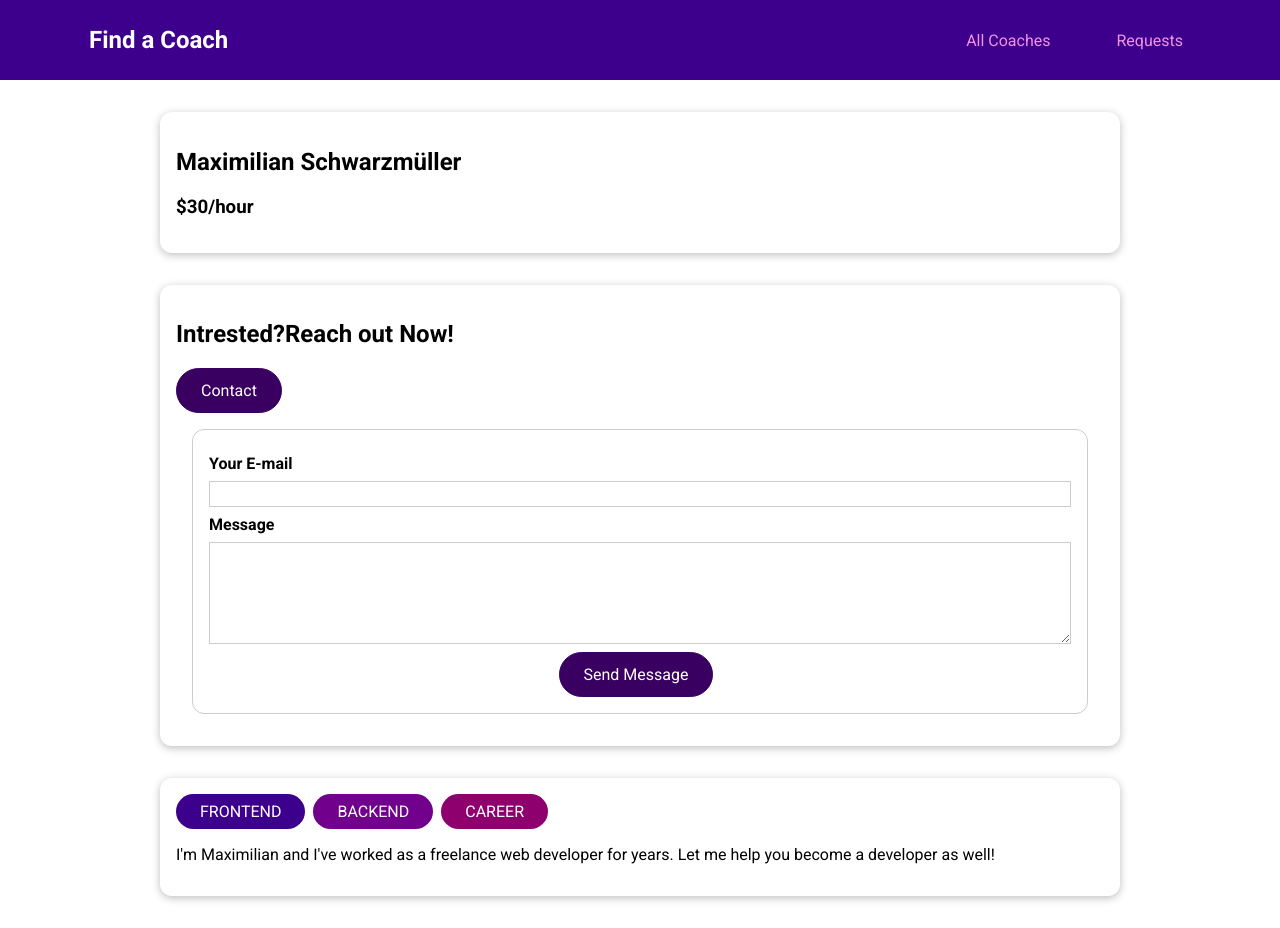
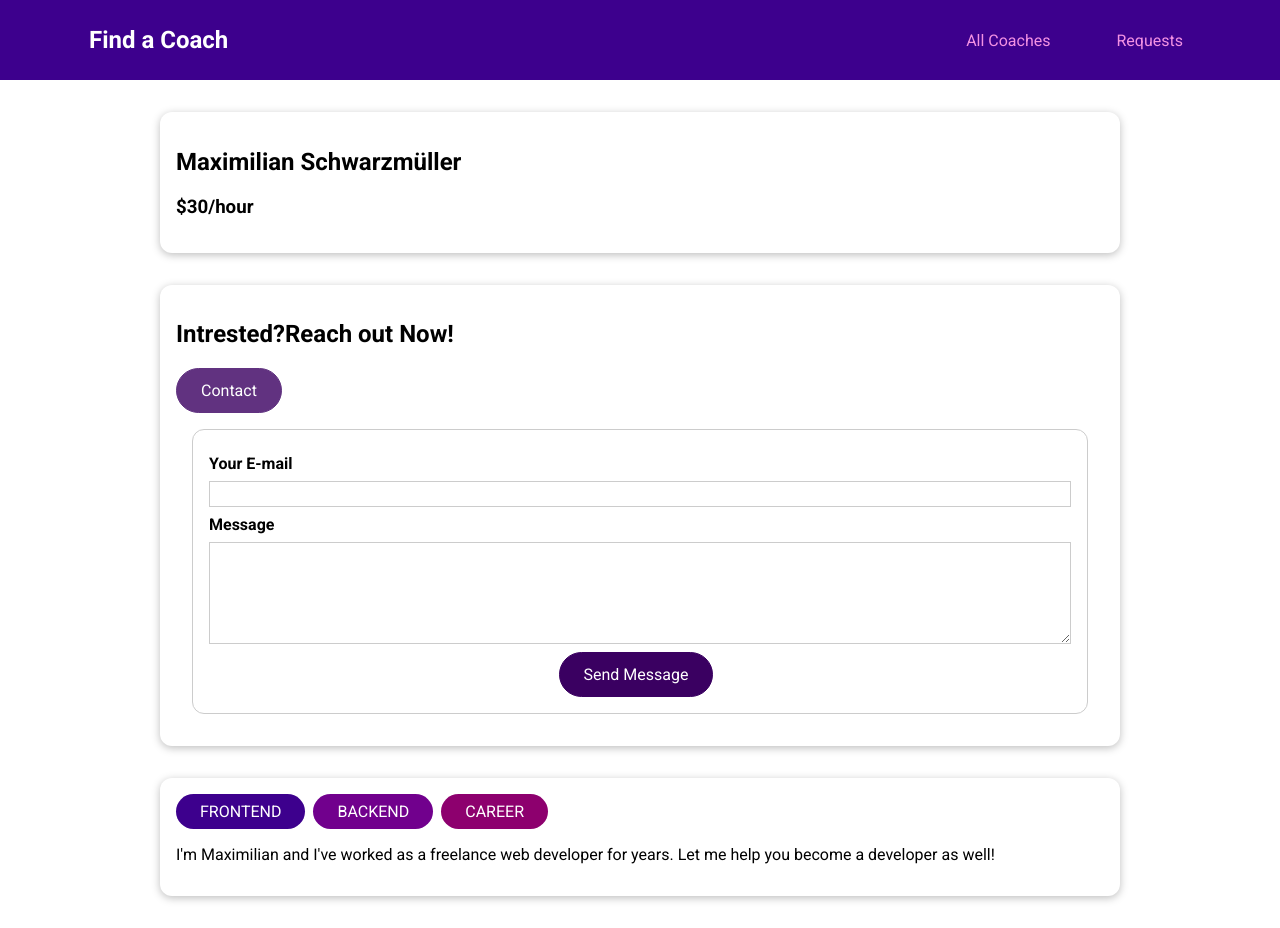
Before and after one commit to Sankha-Bhattacharjee/vue-find-coach-app, a Vue app: page /coaches/c1/contact in a window 1280 px wide. Built offline with nearby package versions, Linux system fonts and the light colour scheme.

Commit message:
Fixing transition, contact button and not found route

```diff
--- a/src/App.vue
+++ b/src/App.vue
@@ -42,11 +42,11 @@ body {
   transform: translateY(30px);
 }
 
-.route-enter-actve{
+.route-enter-active{
   transition: all 0.3s ease-out;
 }
 
-.route-leave-actve{
+.route-leave-active{
   transition: all 0.3s ease-in;
 }
 
--- a/src/components/coaches/CoachForm.vue
+++ b/src/components/coaches/CoachForm.vue
@@ -36,7 +36,7 @@
       </div>
       <p v-if="!areas.isValid">Atleast one expertise must be selected.</p>
     </div>
-    <p>Please fix the above errors and submit again.</p>
+    <p v-if="!formIsValid">Please fix the above errors and submit again.</p>
     <base-button>Register</base-button>
   </form>
 </template>
--- a/src/components/ui/BaseButton.vue
+++ b/src/components/ui/BaseButton.vue
@@ -64,6 +64,11 @@ button:active {
   color: #270041;
 }
 
+.inactive{
+  opacity:0.8;
+  cursor: text;
+}
+
 .flat:hover,
 .flat:active,
 .outline:hover,
--- a/src/pages/coaches/CoachDetails.vue
+++ b/src/pages/coaches/CoachDetails.vue
@@ -10,9 +10,9 @@
       <base-card>
         <header>
           <h2>Intrested?Reach out Now!</h2>
-          <base-button link :to="contactLink">Contact</base-button>
+          <base-button link :to="contactLink" :mode="disableMode">Contact</base-button>
         </header>
-        <router-view></router-view>
+        <router-view @disable-button="disableButton"></router-view>
       </base-card>
     </section>
     <section>
@@ -35,6 +35,8 @@ export default {
   data() {
     return {
       selectedCustomer: null,
+      isDisable:false,
+      disableMode:null,
     };
   },
   computed: {
@@ -53,7 +55,7 @@ export default {
       return this.selectedCustomer.description;
     },
     contactLink() {
-      return this.$route.path + '/' + this.id + '/contact';
+      return this.isDisable ? '': this.$route.path + '/contact';
     },
   },
   created() {
@@ -61,5 +63,11 @@ export default {
       (coach) => coach.id === this.id
     );
   },
+  methods:{
+    disableButton(value){
+      this.isDisable = value;
+      this.disableMode = 'inactive';
+    }
+  }
 };
 </script>
--- a/src/pages/requests/ContactCoach.vue
+++ b/src/pages/requests/ContactCoach.vue
@@ -19,12 +19,18 @@
 
 <script>
 export default {
+  emits:['disable-button'],
   data() {
     return {
       email: '',
       message: '',
       formIsValid: true,
     };
+  },
+  created(){
+    if(this.$route.path.includes('contact')){
+      this.$emit('disable-button',true);
+    }
   },
   methods: {
     submitForm() {
--- a/src/router.js
+++ b/src/router.js
@@ -20,7 +20,7 @@ const router = createRouter({
     },
     { path: '/register', component: CoachRegistration },
     { path: '/requests', component: RequestsReceived },
-    { path: '/.notFound(.*)', component: NotFound },
+    { path: '/:notFound(.*)', component: NotFound },
   ],
 });
 
```
